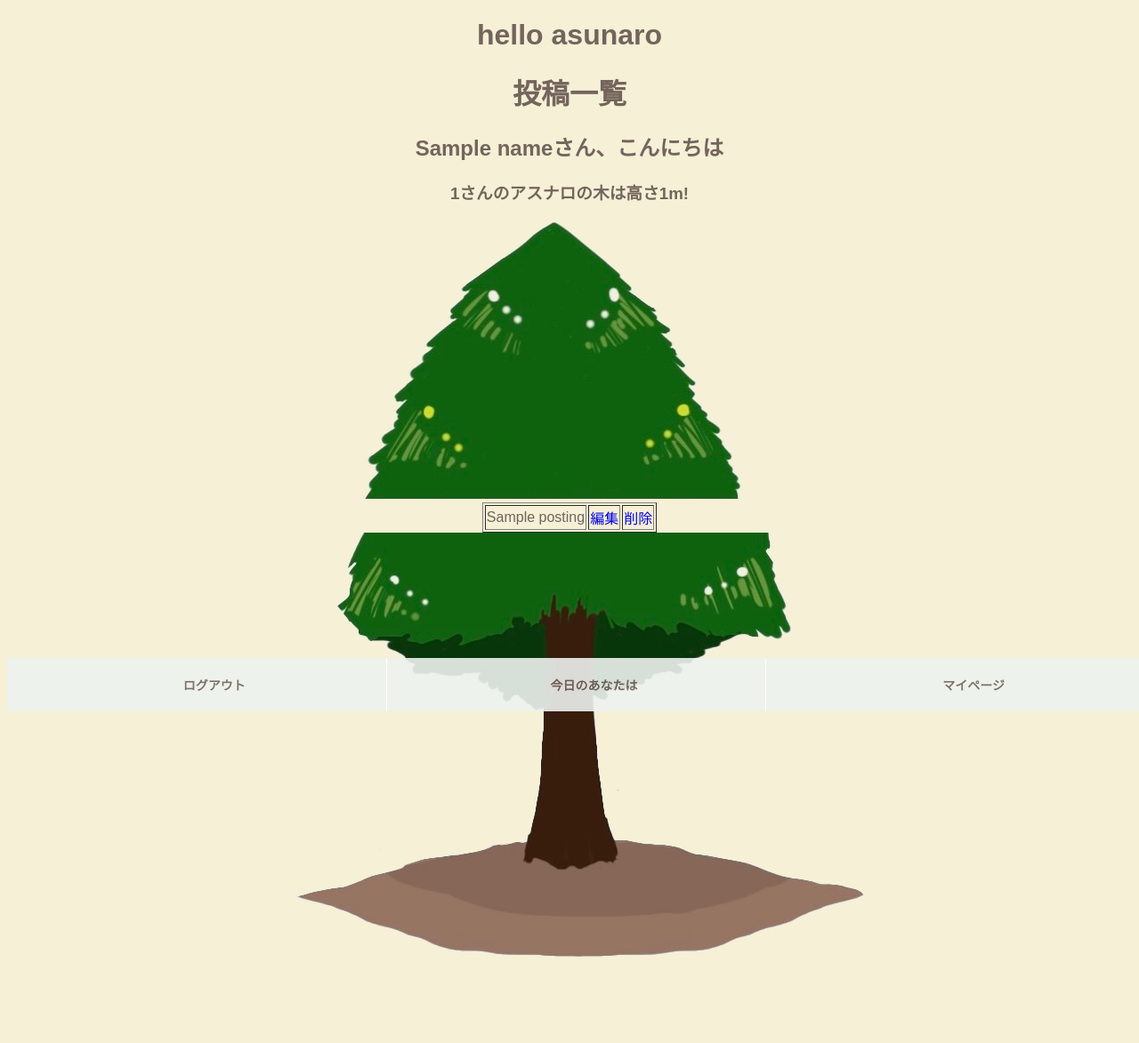
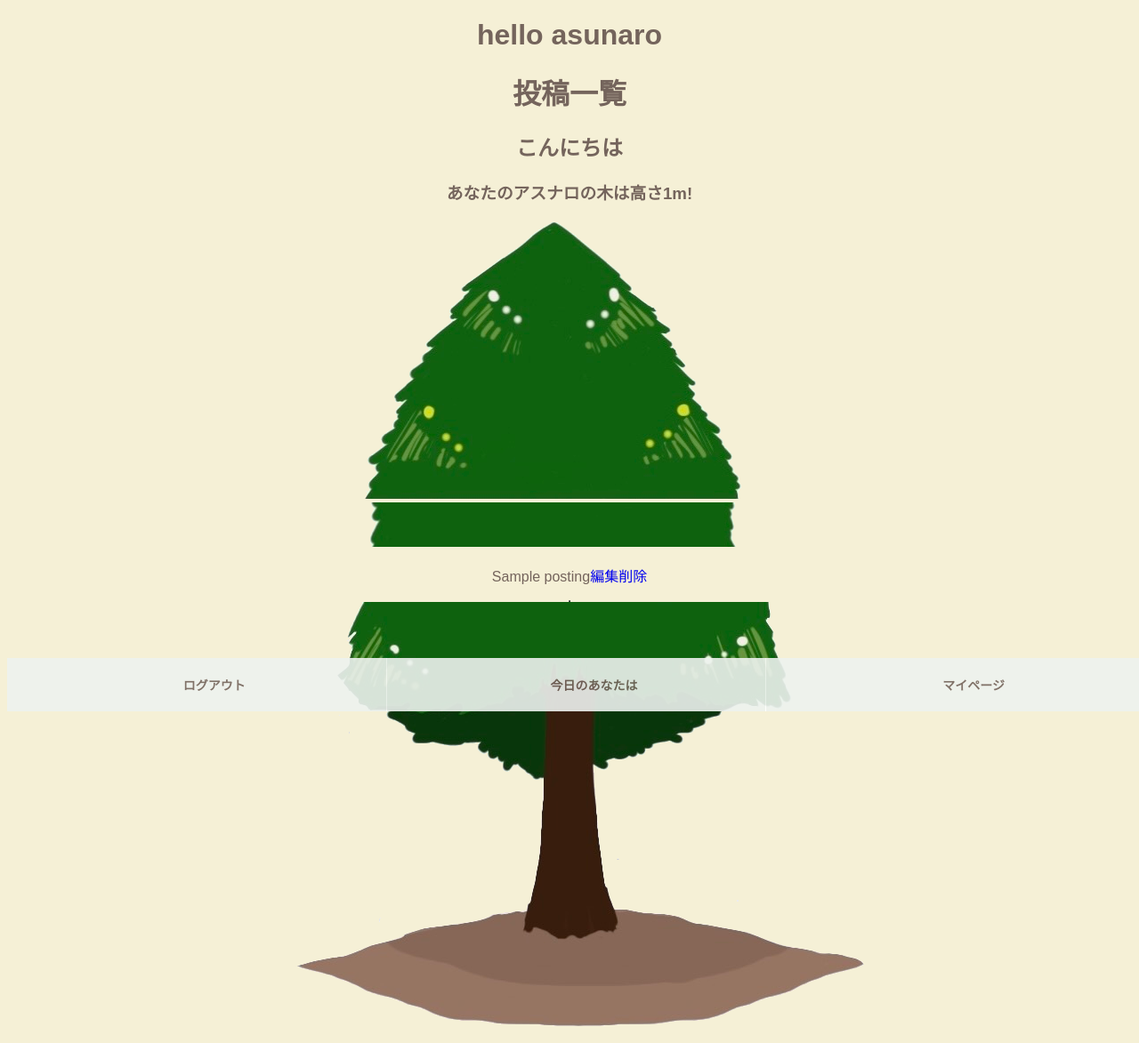
Before and after one commit to Sugar38Spice/asunaro, a Flask app: template templates/growth.html in a window 1280 px wide. Shown: the whole page at 89% size. Before the commit the page ends 1076 px from the top, so only its background shows below. Run offline with Flask 2, Linux system fonts and the light colour scheme; the template is opened without the code that fills it: most values are stand-ins (such as "Sample title", 1, 10 or a date in 2020).

Commit message:
アスナロツリー途中

```diff
--- a/static/growth.css
+++ b/static/growth.css
@@ -90,3 +90,15 @@ text-align: center;   /* 文字の中央揃え */
 	}
 
   /* フッターメニューここまで */
+
+.kasa{
+	/* position: relative; */
+}
+
+.kasa p{
+	/* position:absolute;
+	top:10px; */
+	background: url(../static/img/kino_kasa.PNG) no-repeat center center;
+	height: 400px;
+	background-size: cover;
+}
--- a/templates/growth.html
+++ b/templates/growth.html
@@ -15,25 +15,24 @@
 <h1>hello asunaro</h1>
 
 <h1>投稿一覧</h1>
-<h2>{{name}}さん、こんにちは</h2>
-<h3>{{user_id}}さんのアスナロの木は高さ{{post_count[0]}}m!</h3>
+<h2>こんにちは</h2>
+<h3>あなたのアスナロの木は高さ{{post_count[0]}}m!</h3>
 
 
 <div>
 	<img src="../static/img/teppen.PNG" >
 </div>
 <div >
-	<table border= "1px">
+	<table class="kasa" border= "1px">
 		{% for post in post_list %}
 
-		 <tr >
 
+			<img src="../static/img/kino_kasa.PNG" alt="">
 			 <!-- <td>{{post.id}}</td>  -->
-			 <td>{{post.posting}}</td>
-			 <td><a href="/edit/{{post.id}}">編集</a></td>
-			 <td><a href="/del/{{post.id}}">削除</a></td>
+			 <p>{{post.posting}}<a href="/edit/{{post.id}}">編集</a><a href="/del/{{post.id}}">削除</a></p>
 
-		 </tr>
+
+
 
 		 {% endfor %}
 	 </table>
```
